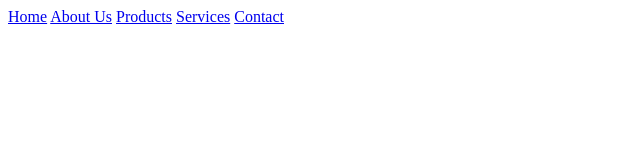
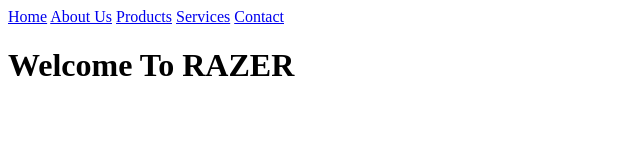
Before and after one commit to FurqanRaza10/ResponsiveProject-1, a plain HTML site: page Main/index.html in a window 1280 px wide. Shown: the whole page, without its empty margins (0-640 px from the left). Drawn offline with Linux system fonts and the light colour scheme.

Commit message:
Create header

```diff
--- a/Main/index.html
+++ b/Main/index.html
@@ -3,7 +3,7 @@
   <head>
     <meta charset="UTF-8" />
     <meta name="viewport" content="width=device-width, initial-scale=1.0" />
-    <title>Document</title>
+    <title>Razer-Gaming</title>
   </head>
   <body>
     <nav>
@@ -13,5 +13,8 @@
       <a href="services.html">Services</a>
       <a href="contact.html">Contact</a>
     </nav>
+    <header>
+      <h1>Welcome To RAZER</h1>
+    </header>
   </body>
 </html>
```
